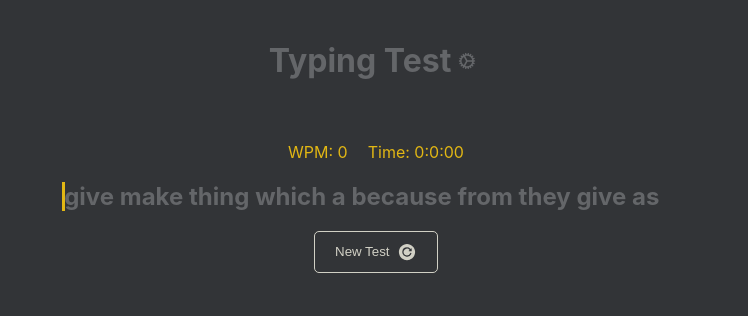
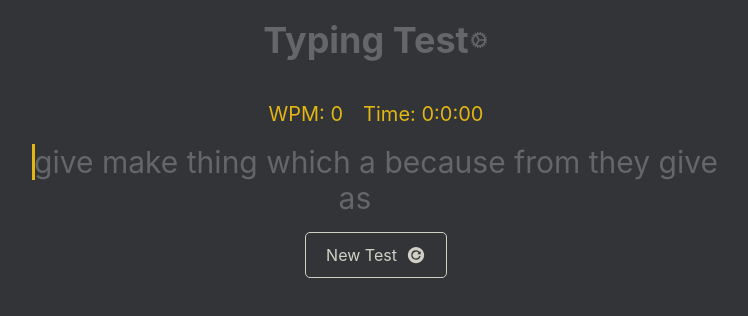
Before and after one commit to Bhanukamax/typing-test-bmax, a React (Vite) app: page / in a window 1280 px wide. Shown: the top 316 px of the page, without its empty margins (264-1012 px from the left). Built offline with nearby package versions, Linux system fonts and the light colour scheme.

Commit message:
Added tailwind and flowbite

```diff
--- /dev/null
+++ b/postcss.config.js
@@ -0,0 +1,6 @@
+module.exports = {
+  plugins: {
+    tailwindcss: {},
+    autoprefixer: {},
+  },
+}
--- a/src/App.css
+++ b/src/App.css
@@ -1,3 +1,7 @@
+@tailwind base;
+@tailwind components;
+@tailwind utilities;
+
 :root {
     --monkey-error: #ca4754;
     --monkey-error-bg: #ca4754;
--- a/src/App.tsx
+++ b/src/App.tsx
@@ -17,7 +17,7 @@ function App() {
         <div className="App">
             <div className="main">
                 <div className="header-line">
-                    <h1>Typing Test</h1>
+                    <h1 className="text-4xl font-bold">Typing Test</h1>
                     <button className="border-0 flex bg-none color-sub hover:color-main pointer">
                         <IoCog
                             size="20"
--- a/src/componets/TestDisplay.tsx
+++ b/src/componets/TestDisplay.tsx
@@ -6,7 +6,7 @@ interface Props {
 
 export default function TestDisplay({ test, userText, onClick }: Props) {
     return (
-        <div onClick={() => onClick()} className="text-display">
+        <div onClick={() => onClick()} className="text-display my-4 text-3xl">
             <h2>
                 {test.split('').map((letter: string, index: number) => {
                     let style;
--- a/src/componets/TypingTest.tsx
+++ b/src/componets/TypingTest.tsx
@@ -4,6 +4,7 @@ import { IoReloadCircle, IoCog } from 'react-icons/io5';
 import { useEffect, useState, useRef } from 'react';
 import { setTheme, Themes } from '../util/theme';
 import { useFocusRefOnBodyClick } from '../hooks';
+import { Button } from 'flowbite-react';
 
 enum TestState {
     NOT_STARTED,
@@ -160,7 +161,7 @@ export default function TypingTest({ wordCount }: Props ) {
 
     return (
         <>
-            <div className="stats color-main">
+            <div className="stats color-main text-xl">
                 <span>WPM: {wpm}</span>
                 <span>Time: {formatTime(testTime)}</span>
             </div>
--- /dev/null
+++ b/tailwind.config.js
@@ -0,0 +1,13 @@
+/** @type {import('tailwindcss').Config} */
+module.exports = {
+  content: [
+    './src/**/*.{js,jsx,ts,tsx}' /* src folder, for example */,
+    'node_modules/flowbite-react/lib/esm/**/*.js',
+  ],
+  theme: {
+    extend: {},
+  },
+  plugins: [
+    require('flowbite/plugin'),
+  ],
+}
```
Also changed, not shown: package.json (+6 -2 lines), 1 other file (tests, documents, lock files or other folders).
